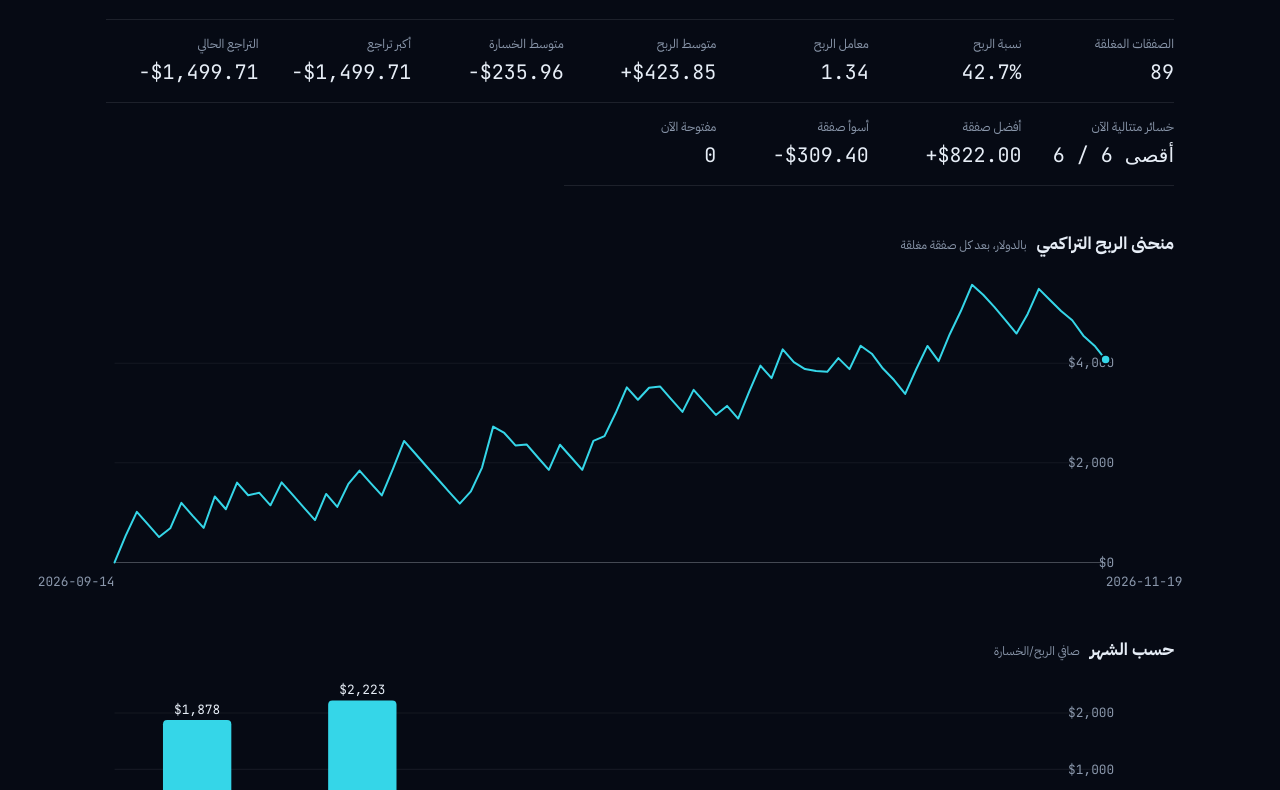
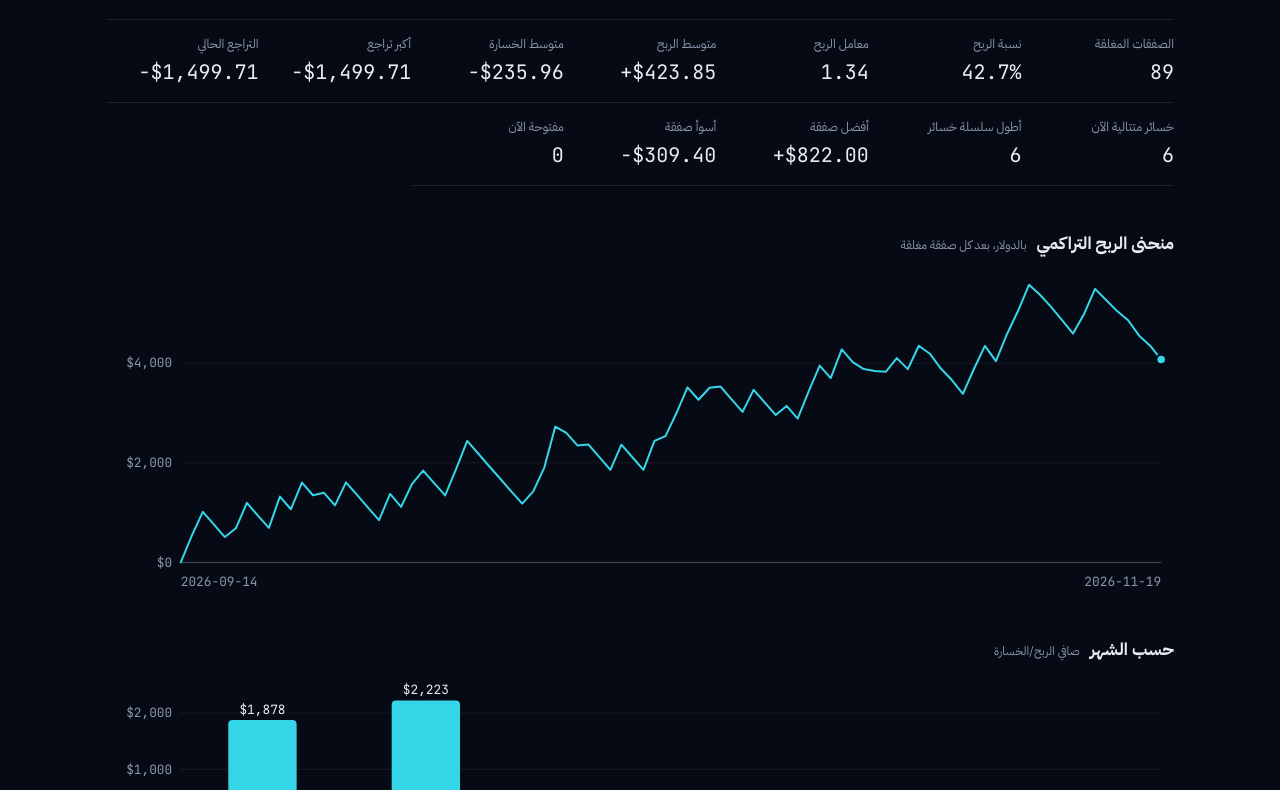
Before and after one commit to mohomod779-arch/mp-performance, a plain HTML site: page index.html in a window 1280 px wide. Shown: the part 275-1065 px from the top of the page. Drawn offline with Linux system fonts and the light colour scheme.

Commit message:
fix: axis on left, LTR money in RTL text, streak split

```diff
--- a/index.html
+++ b/index.html
@@ -44,7 +44,7 @@ h2 small{font-size:12px;color:var(--mut);font-weight:400}
 .stat .k{font-size:12.5px;color:var(--mut)}
 .stat .v{font-size:20px;margin-top:2px}
 .chart{position:relative;width:100%}
-.chart svg{display:block;width:100%;height:auto;overflow:visible}
+.chart svg{display:block;width:100%;height:auto;overflow:visible;direction:ltr}
 .tip{position:absolute;pointer-events:none;background:#0E1729;border:1px solid var(--line);border-radius:6px;padding:8px 10px;font-size:12.5px;
   white-space:nowrap;opacity:0;transition:opacity .08s;z-index:2;direction:rtl}
 .tip .mono{font-size:12.5px}
@@ -81,7 +81,7 @@ footer{margin-top:56px;padding-top:16px;border-top:1px solid var(--line);font-si
 
   <div id="main" hidden>
     <div class="hero">
-      <div class="big num" id="net"></div>
+      <div class="big num" id="net" dir="ltr"></div>
       <div class="sub" id="netsub"></div>
     </div>
     <div class="stats" id="stats"></div>
@@ -126,6 +126,7 @@ footer{margin-top:56px;padding-top:16px;border-top:1px solid var(--line);font-si
   const NS = "http://www.w3.org/2000/svg";
   const fmt$ = v => (v < 0 ? "−" : (v > 0 ? "+" : "")) + "$" + Math.abs(v).toLocaleString("en-US", {minimumFractionDigits: 2, maximumFractionDigits: 2});
   const fmt0 = v => (v < 0 ? "−" : "") + "$" + Math.abs(v).toLocaleString("en-US", {maximumFractionDigits: 0});
+  const m$ = v => `<bdi dir="ltr" class="num">${fmt$(v)}</bdi>`;
   const cls = v => v > 0 ? "pos" : (v < 0 ? "neg" : "");
   const esc = s => String(s).replace(/[&<>"]/g, c => ({"&":"&amp;","<":"&lt;",">":"&gt;",'"':"&quot;"}[c]));
   const ltr = s => `<bdi class="num" dir="ltr">${esc(s)}</bdi>`;
@@ -154,7 +155,7 @@ footer{margin-top:56px;padding-top:16px;border-top:1px solid var(--line);font-si
     const box = $("curve"); box.innerHTML = "";
     const pts = s.curve;
     if (!pts.length) { box.innerHTML = '<div class="empty">لا توجد صفقات مغلقة بعد.</div>'; return; }
-    const W = 1000, H = 300, L = 8, R = 64, T = 12, B = 28;
+    const W = 1000, H = 300, L = 70, R = 12, T = 12, B = 28;
     const ys = [0, ...pts.map(p => p.cum)], ymin = Math.min(...ys), ymax = Math.max(...ys);
     const ticks = niceTicks(ymin, ymax, 4), y0 = Math.min(ticks[0], ymin), y1 = Math.max(ticks[ticks.length - 1], ymax);
     const X = i => L + (W - L - R) * (pts.length === 1 ? 1 : i / pts.length);
@@ -162,7 +163,7 @@ footer{margin-top:56px;padding-top:16px;border-top:1px solid var(--line);font-si
     const svg = el("svg", {viewBox: `0 0 ${W} ${H}`, role: "img", "aria-label": "منحنى الربح التراكمي"}, box);
     ticks.forEach(t => {
       el("line", {x1: L, x2: W - R, y1: Y(t), y2: Y(t), stroke: t === 0 ? "rgba(230,237,246,.28)" : "var(--grid)", "stroke-width": 1}, svg);
-      const tx = el("text", {x: W - R + 8, y: Y(t) + 4, fill: "var(--mut)", "font-size": 12, "font-family": "JetBrains Mono", "text-anchor": "start"}, svg);
+      const tx = el("text", {x: L - 8, y: Y(t) + 4, fill: "var(--mut)", "font-size": 12, "font-family": "JetBrains Mono", "text-anchor": "end"}, svg);
       tx.textContent = fmt0(t);
     });
     // x labels: first & last date
@@ -183,7 +184,7 @@ footer{margin-top:56px;padding-top:16px;border-top:1px solid var(--line);font-si
       const p = pts[k], cx = X(k + 1), cy = Y(p.cum);
       cross.setAttribute("x1", cx); cross.setAttribute("x2", cx); cross.setAttribute("opacity", 1);
       dot.setAttribute("cx", cx); dot.setAttribute("cy", cy); dot.setAttribute("opacity", 1);
-      tipAt(box, tip, `صفقة ${ltr("#" + p.i)} · ${ltr(p.date)}<br>الصفقة: <span class="mono ${cls(p.pl)}">${fmt$(p.pl)}</span><br>التراكمي: <span class="mono">${fmt$(p.cum)}</span>`,
+      tipAt(box, tip, `صفقة ${ltr("#" + p.i)} · ${ltr(p.date)}<br>الصفقة: <span class="${cls(p.pl)}">${m$(p.pl)}</span><br>التراكمي: ${m$(p.cum)}`,
         cx * r.width / W, cy * r.height / H);
     };
     hit.addEventListener("pointermove", move); hit.addEventListener("pointerdown", move);
@@ -194,14 +195,14 @@ footer{margin-top:56px;padding-top:16px;border-top:1px solid var(--line);font-si
     const box = $("months"); box.innerHTML = "";
     const ms = s.monthly;
     if (!ms.length) { box.innerHTML = '<div class="empty">لا توجد بيانات شهرية بعد.</div>'; return; }
-    const W = 1000, H = 220, L = 8, R = 64, T = 22, B = 28;
+    const W = 1000, H = 220, L = 70, R = 12, T = 22, B = 28;
     const vals = [0, ...ms.map(m => m.pl)], ticks = niceTicks(Math.min(...vals), Math.max(...vals), 4);
     const y0 = Math.min(ticks[0], ...vals), y1 = Math.max(ticks[ticks.length - 1], ...vals);
     const Y = v => T + (H - T - B) * (1 - (v - y0) / (y1 - y0 || 1));
     const svg = el("svg", {viewBox: `0 0 ${W} ${H}`, role: "img", "aria-label": "الربح حسب الشهر"}, box);
     ticks.forEach(t => {
       el("line", {x1: L, x2: W - R, y1: Y(t), y2: Y(t), stroke: t === 0 ? "rgba(230,237,246,.28)" : "var(--grid)", "stroke-width": 1}, svg);
-      const tx = el("text", {x: W - R + 8, y: Y(t) + 4, fill: "var(--mut)", "font-size": 12, "font-family": "JetBrains Mono"}, svg); tx.textContent = fmt0(t);
+      const tx = el("text", {x: L - 8, y: Y(t) + 4, fill: "var(--mut)", "font-size": 12, "font-family": "JetBrains Mono", "text-anchor": "end"}, svg); tx.textContent = fmt0(t);
     });
     const slot = (W - L - R) / Math.max(ms.length, 6), bw = Math.min(64, slot * 0.6);
     const tip = document.createElement("div"); tip.className = "tip"; box.appendChild(tip);
@@ -219,7 +220,7 @@ footer{margin-top:56px;padding-top:16px;border-top:1px solid var(--line);font-si
       const hit = el("rect", {x: cx - slot / 2, y: 0, width: slot, height: H, fill: "transparent"}, svg);
       const show = () => {
         const rr = svg.getBoundingClientRect();
-        tipAt(box, tip, `${ltr(m.month)}<br>الصافي: <span class="mono ${cls(m.pl)}">${fmt$(m.pl)}</span><br>الصفقات: ${ltr(m.trades)} · الرابحة: ${ltr(m.wins)}`, cx * rr.width / W, top * rr.height / H);
+        tipAt(box, tip, `${ltr(m.month)}<br>الصافي: <span class="${cls(m.pl)}">${m$(m.pl)}</span><br>الصفقات: ${ltr(m.trades)} · الرابحة: ${ltr(m.wins)}`, cx * rr.width / W, top * rr.height / H);
       };
       hit.addEventListener("pointermove", show); hit.addEventListener("pointerdown", show);
       hit.addEventListener("pointerleave", () => tip.style.opacity = 0);
@@ -228,7 +229,7 @@ footer{margin-top:56px;padding-top:16px;border-top:1px solid var(--line);font-si
 
   function tradeRows(list, isOpen) {
     const head = `<tr><th>التذكرة</th><th>الرمز</th><th>الاتجاه</th><th>الفتح</th>${isOpen ? "" : '<th class="hide-sm">الإغلاق</th>'}<th class="num">${isOpen ? "عائم" : "الربح/الخسارة"}</th></tr>`;
-    const body = list.map(t => `<tr><td>${ltr(t.ticket)}</td><td>${ltr(t.symbol)}</td><td>${t.dir === "LONG" ? "شراء" : "بيع"}</td><td>${ltr(t.opened)}</td>${isOpen ? "" : `<td class="hide-sm">${ltr(t.closed)}</td>`}<td class="num ${cls(t.pl)}">${fmt$(t.pl)}</td></tr>`).join("");
+    const body = list.map(t => `<tr><td>${ltr(t.ticket)}</td><td>${ltr(t.symbol)}</td><td>${t.dir === "LONG" ? "شراء" : "بيع"}</td><td>${ltr(t.opened)}</td>${isOpen ? "" : `<td class="hide-sm">${ltr(t.closed)}</td>`}<td class="num ${cls(t.pl)}">${m$(t.pl)}</td></tr>`).join("");
     return `<table><thead>${head}</thead><tbody>${body}</tbody></table>`;
   }
 
@@ -248,7 +249,8 @@ footer{margin-top:56px;padding-top:16px;border-top:1px solid var(--line);font-si
       ["متوسط الخسارة", fmt$(st.avg_loss)],
       ["أكبر تراجع", fmt$(-st.max_dd)],
       ["التراجع الحالي", fmt$(-st.dd_now)],
-      ["خسائر متتالية الآن", st.loss_streak_now + " / أقصى " + st.loss_streak_max],
+      ["خسائر متتالية الآن", st.loss_streak_now],
+      ["أطول سلسلة خسائر", st.loss_streak_max],
       ["أفضل صفقة", fmt$(st.best)],
       ["أسوأ صفقة", fmt$(st.worst)],
       ["مفتوحة الآن", st.open_count + (st.open_count ? " · " + fmt$(st.open_pl) : "")],
@@ -265,7 +267,7 @@ footer{margin-top:56px;padding-top:16px;border-top:1px solid var(--line);font-si
   }
 
   function overview() {
-    const rows = DATA.strategies.map(s => { const st = s.stats; return `<tr data-k="${esc(s.key)}"><td><b>${esc(s.key)}</b></td><td class="hide-sm">${ltr(s.market)}</td><td class="num">${st.trades}</td><td class="num">${st.win_rate}%</td><td class="num ${cls(st.net_pl)}">${fmt$(st.net_pl)}</td><td class="num hide-sm">${fmt$(-st.dd_now)}</td><td class="num">${st.loss_streak_now}</td></tr>`; }).join("");
+    const rows = DATA.strategies.map(s => { const st = s.stats; return `<tr data-k="${esc(s.key)}"><td><b>${esc(s.key)}</b></td><td class="hide-sm">${ltr(s.market)}</td><td class="num">${st.trades}</td><td class="num">${st.win_rate}%</td><td class="num ${cls(st.net_pl)}">${m$(st.net_pl)}</td><td class="num hide-sm">${m$(-st.dd_now)}</td><td class="num">${st.loss_streak_now}</td></tr>`; }).join("");
     $("overview").innerHTML = `<table class="overview"><thead><tr><th>الاستراتيجية</th><th class="hide-sm">السوق</th><th class="num">الصفقات</th><th class="num">نسبة الربح</th><th class="num">الصافي</th><th class="num hide-sm">التراجع الحالي</th><th class="num">خسائر متتالية</th></tr></thead><tbody>${rows}</tbody></table>`;
     document.querySelectorAll(".overview tbody tr").forEach(tr => tr.addEventListener("click", () => { SHOW = 25; render(tr.dataset.k); window.scrollTo({top: 0, behavior: "smooth"}); }));
   }
```
